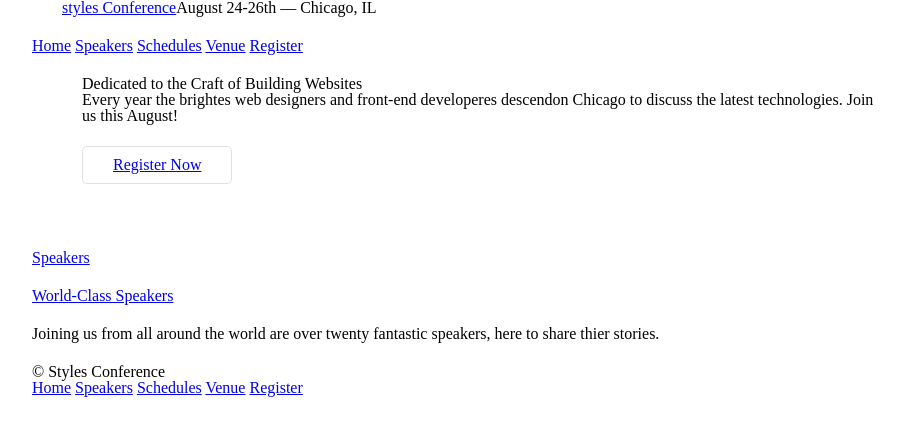
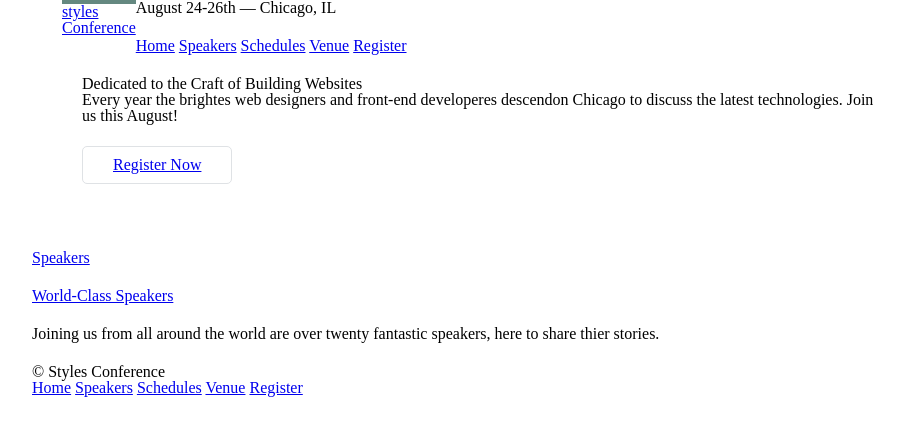
Before and after one commit to jjime008/style-conference, a plain HTML site: page index.html in a window 1280 px wide. Shown: the whole page, without its empty margins (158-1062 px from the left). Drawn offline with Linux system fonts and the light colour scheme.

Commit message:
add boder and padding to logo

```diff
--- a/assets/stylesheets/main.css
+++ b/assets/stylesheets/main.css
@@ -96,6 +96,7 @@ Primary header
 */
 
 .logo {
+	border-top: 4px solid #648880;
 	float: left;
 }
 
--- a/index.html
+++ b/index.html
@@ -7,9 +7,9 @@
     </head>
     <body>
         <header class="container">
-            <section class="container">
+            <section class="container group">
                 <h1 class="logo">
-                    <a href="index.html">styles Conference</a>
+                    <a href="index.html">styles <br> Conference</a>
                 </h1>
             </section>
             <h3>August 24-26th &mdash; Chicago, IL</h3>
```
